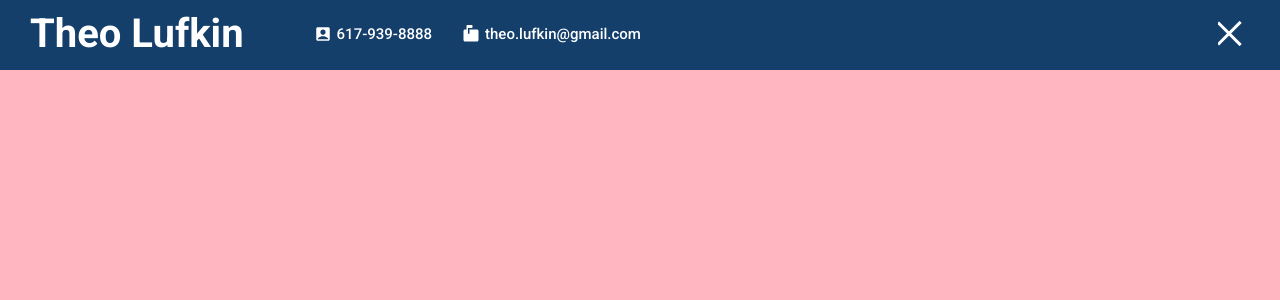
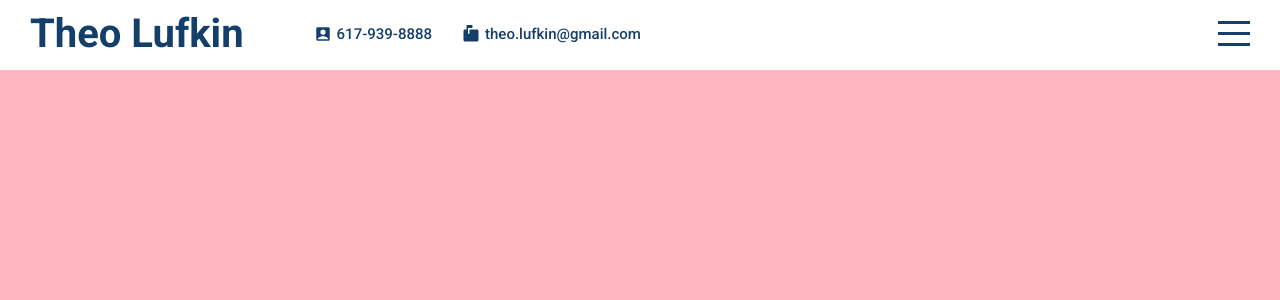
Before and after one commit to TheTheoL/theo-lufkin-portfolio-site, a React (Create React App) app: page / in a window 1280 px wide. Shown: the top 300 px of the page. Built offline with nearby package versions, Linux system fonts and the light colour scheme.

Commit message:
“updated”

```diff
--- a/src/App.jsx
+++ b/src/App.jsx
@@ -8,11 +8,16 @@
 
 //css for the App
 import "./app.scss";
+//import useState
+import { useState } from 'react';
 
 function App() {
+
+  const [menuOpen, setMenuOpen] = useState(false);
+
   return (
     <div className='app'>
-      <Topbar />
+      <Topbar menuOpen={menuOpen} setMenuOpen={setMenuOpen} />
       <div className="sections">
         <Intro />
         <Portfolio />
--- a/src/Components/topbar/Topbar.jsx
+++ b/src/Components/topbar/Topbar.jsx
@@ -3,9 +3,9 @@
 import AccountBoxRoundedIcon from '@mui/icons-material/AccountBoxRounded';
 
 
-export default function Topbar() {
+export default function Topbar({ menuOpen, setMenuOpen }) {
     return (
-        <div className="topbar active">
+        <div className={"topbar " + (menuOpen && "active")}>
             {/* content that goes inside the toolbar */}
             <div className="wrapper">
                 <div className="left">
@@ -21,7 +21,7 @@
                 </div>
 
                 <div className="right">
-                    <div className="hamburger">
+                    <div className="hamburger" onClick={() => setMenuOpen(!menuOpen)}>
                         <span className="line1"></span>
                         <span className="line2"></span>
                         <span className="line3"></span>
--- a/src/Components/topbar/topbar.scss
+++ b/src/Components/topbar/topbar.scss
@@ -72,6 +72,7 @@
         background-color: $mainColor;
         color: white;
 
+
         .hamburger {
             span {
                 &:first-child {
```
